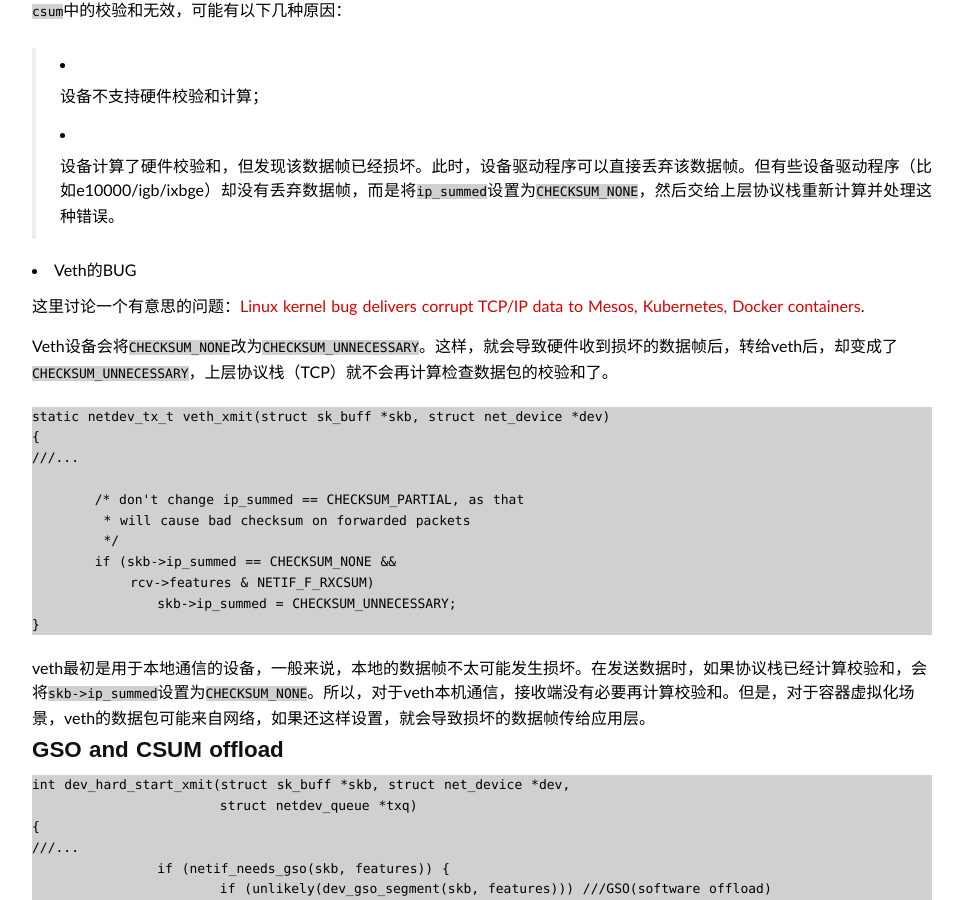
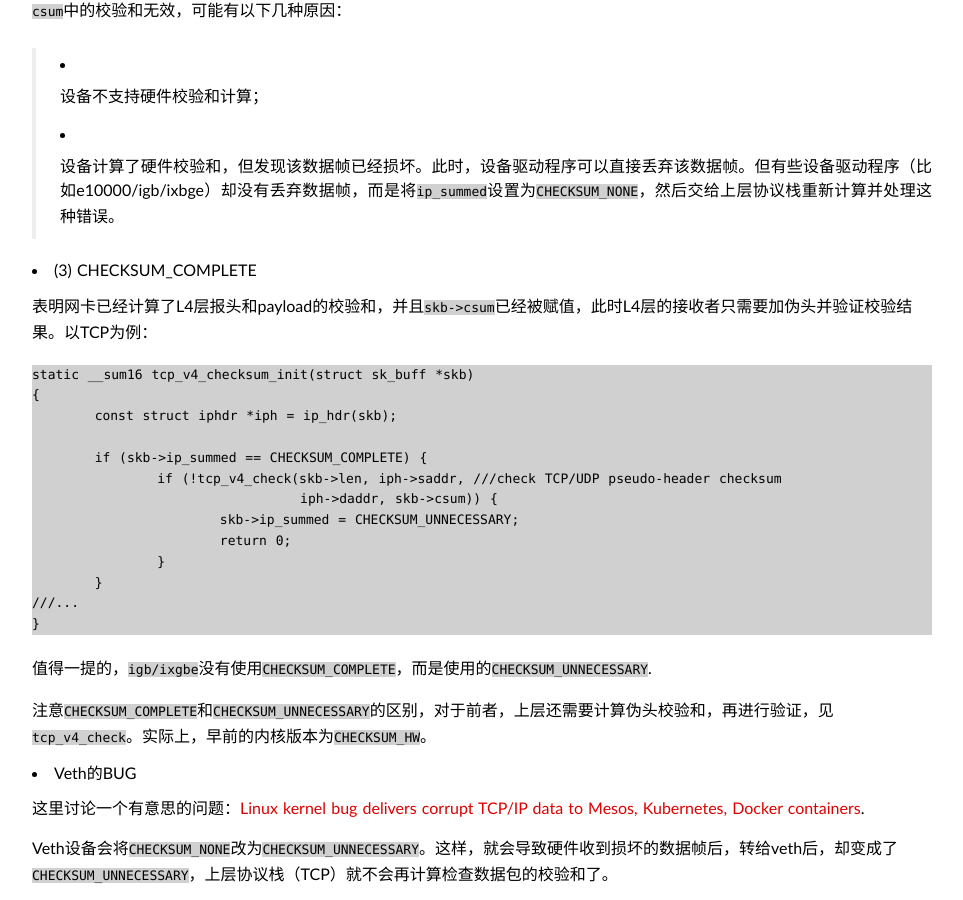
Before and after one commit to hustcat/hustcat.github.io, a Jekyll site: the page built from wiki/network/checksum.md, in a window 1280 px wide and 900 px high, scrolled down 3061 px. Shown: the whole window, without its empty margins (158-1121 px from the left). Built offline with Jekyll 4.4.1, drawn with Linux system fonts in a browser that asks for light colours; some web fonts are replaced; our own code applies the rules of GitHub Pages for plain Markdown files; comment, search, counter and statistics services are not loaded.

Commit message:
Update checksum.md

````diff
--- a/wiki/network/checksum.md
+++ b/wiki/network/checksum.md
@@ -160,6 +160,29 @@ static inline int skb_csum_unnecessary(const struct sk_buff *skb)
 >
 > * 设备计算了硬件校验和，但发现该数据帧已经损坏。此时，设备驱动程序可以直接丢弃该数据帧。但有些设备驱动程序（比如e10000/igb/ixbge）却没有丢弃数据帧，而是将`ip_summed`设置为`CHECKSUM_NONE`，然后交给上层协议栈重新计算并处理这种错误。
 
+* (3) CHECKSUM_COMPLETE
+
+表明网卡已经计算了L4层报头和payload的校验和，并且`skb->csum`已经被赋值，此时L4层的接收者只需要加伪头并验证校验结果。以TCP为例：
+
+```
+static __sum16 tcp_v4_checksum_init(struct sk_buff *skb)
+{
+	const struct iphdr *iph = ip_hdr(skb);
+
+	if (skb->ip_summed == CHECKSUM_COMPLETE) {
+		if (!tcp_v4_check(skb->len, iph->saddr, ///check TCP/UDP pseudo-header checksum
+				  iph->daddr, skb->csum)) {
+			skb->ip_summed = CHECKSUM_UNNECESSARY;
+			return 0;
+		}
+	}
+///...
+}
+```
+
+值得一提的，`igb/ixgbe`没有使用`CHECKSUM_COMPLETE`，而是使用的`CHECKSUM_UNNECESSARY`.
+
+注意`CHECKSUM_COMPLETE`和`CHECKSUM_UNNECESSARY`的区别，对于前者，上层还需要计算伪头校验和，再进行验证，见`tcp_v4_check`。实际上，早前的内核版本为`CHECKSUM_HW`。
 
 * Veth的BUG
 
````
